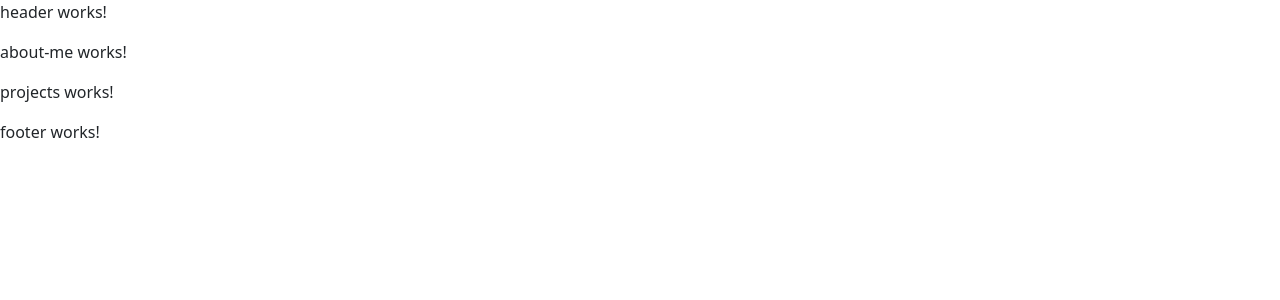
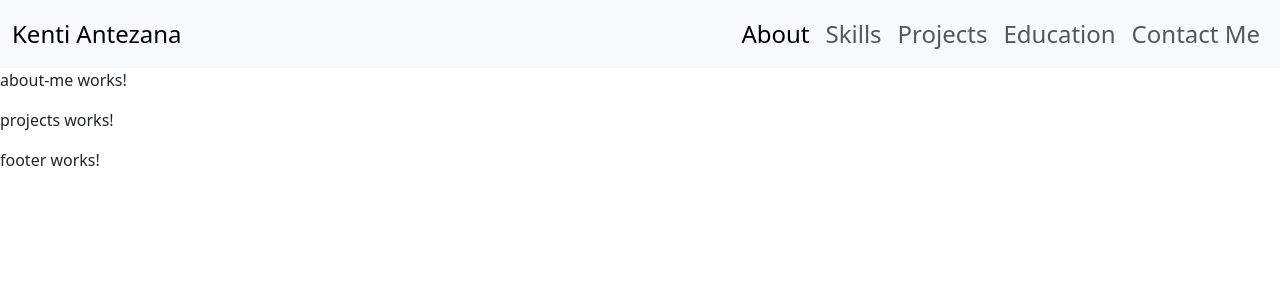
Before and after one commit to 23737k/personal-portfolio, an Angular app: page / in a window 1280 px wide. Shown: the top 300 px of the page. Built offline with nearby package versions, Linux system fonts and the light colour scheme.

Commit message:
feat: add navbar

```diff
--- a/src/app/features/components/header/header.component.css
+++ b/src/app/features/components/header/header.component.css
@@ -0,0 +1,11 @@
+#navbarNavAltMarkup{
+  justify-content: end;
+}
+
+.container-fluid{
+  font-size: 1.5em;
+}
+
+.navbar-brand{
+  font-size: 1em;
+}
--- a/src/app/features/components/header/header.component.html
+++ b/src/app/features/components/header/header.component.html
@@ -1 +1,17 @@
-<p>header works!</p>
+<nav class="navbar navbar-expand-sm bg-body-tertiary" id>
+  <div class="container-fluid">
+    <a class="navbar-brand" href="#">Kenti Antezana</a>
+    <button class="navbar-toggler" type="button" data-bs-toggle="collapse" data-bs-target="#navbarNavAltMarkup" aria-controls="navbarNavAltMarkup" aria-expanded="false" aria-label="Toggle navigation">
+      <span class="navbar-toggler-icon"></span>
+    </button>
+    <div class="collapse navbar-collapse" id="navbarNavAltMarkup">
+      <div class="navbar-nav">
+        <a class="nav-link active" aria-current="page" href="#">About</a>
+        <a class="nav-link" href="#">Skills</a>
+        <a class="nav-link" href="#">Projects</a>
+        <a class="nav-link" aria-disabled="true">Education</a>
+        <a class="nav-link" aria-disabled="true">Contact Me</a>
+      </div>
+    </div>
+  </div>
+</nav>
```
